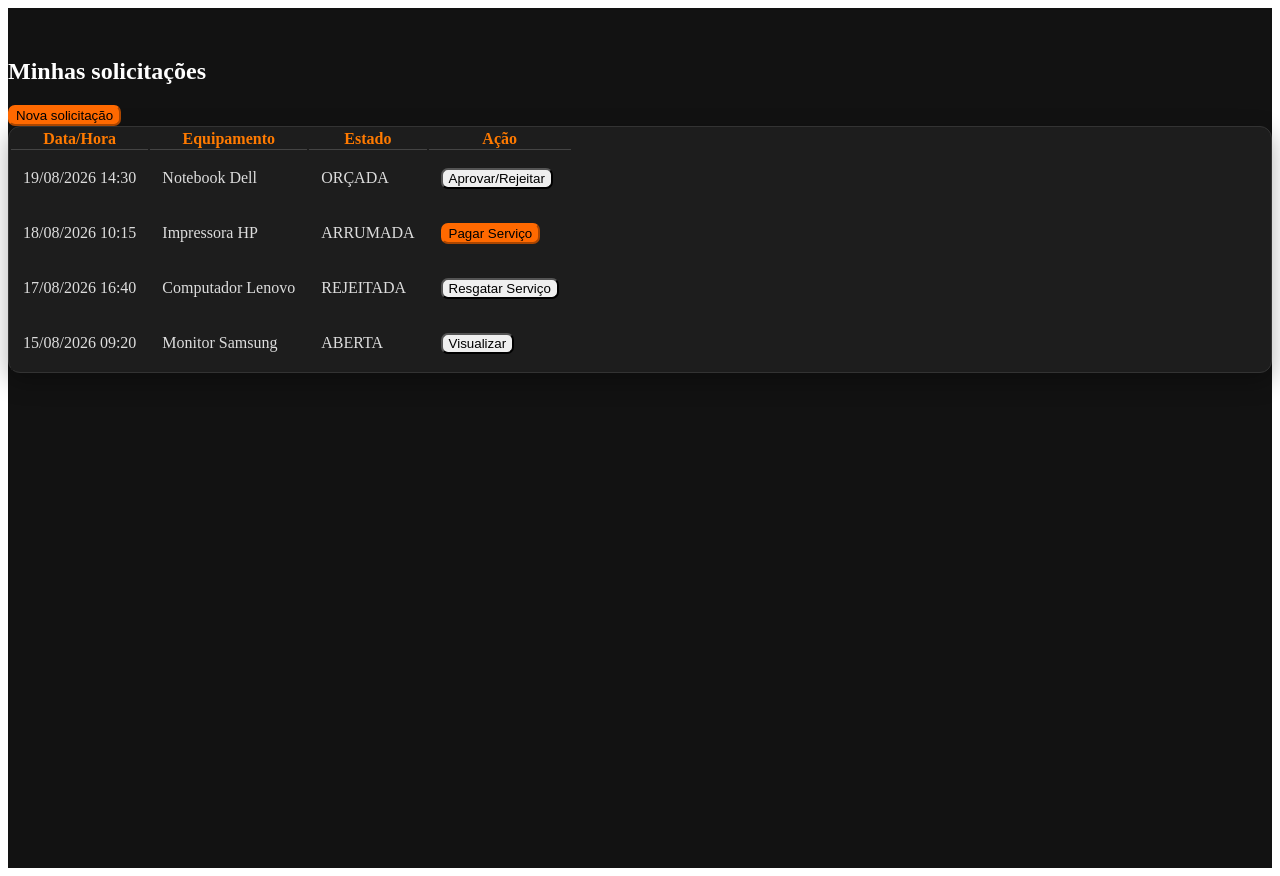
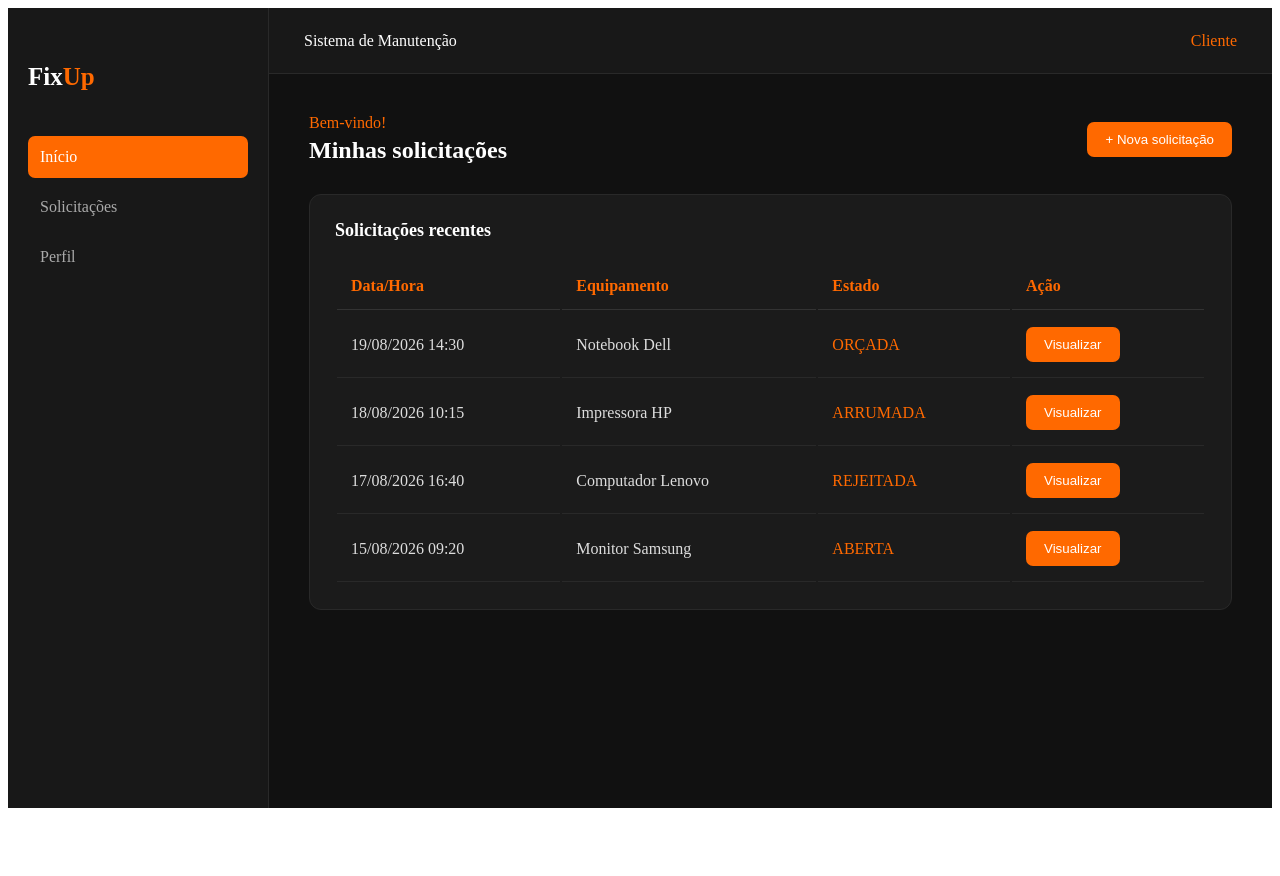
Before and after one commit to ari-n3ves/projeto-manutencao, an Angular app: page /cliente/inicio in a window 1280 px wide. After the commit the page ends 816 px from the top, so only its background shows below. Built offline with nearby package versions, Linux system fonts and the light colour scheme.

Commit message:
Melhora layout da tela inicial do cliente

```diff
--- a/angular.json
+++ b/angular.json
@@ -2,7 +2,8 @@
   "$schema": "./node_modules/@angular/cli/lib/config/schema.json",
   "version": 1,
   "cli": {
-    "packageManager": "npm"
+    "packageManager": "npm",
+    "analytics": false
   },
   "newProjectRoot": "projects",
   "projects": {
--- a/src/app/cliente/inicio/inicio.css
+++ b/src/app/cliente/inicio/inicio.css
@@ -1,57 +1,131 @@
 :host {
   display: block;
   min-height: 100vh;
-  background: #121212;
-  color: #f5f5f5;
-  padding: 30px 0;
+  background: #111;
+  color: #fff;
 }
 
-h2 {
-  font-weight: 600;
-  color: #ffffff;
+.dashboard {
+  display: flex;
+  min-height: 100vh;
+}
+
+.sidebar {
+  width: 220px;
+  background: #181818;
+  padding: 30px 20px;
+  border-right: 1px solid #292929;
+}
+
+.logo {
+  font-size: 25px;
+  margin-bottom: 45px;
+}
+
+.logo span {
+  color: #ff6900;
+}
+
+.sidebar a {
+  display: block;
+  padding: 12px;
+  margin-bottom: 8px;
+  color: #aaa;
+  text-decoration: none;
+  border-radius: 7px;
+}
+
+.sidebar a:hover,
+.sidebar .active {
+  background: #ff6900;
+  color: #fff;
+}
+
+.main-content {
+  flex: 1;
+}
+
+.topbar {
+  height: 65px;
+  display: flex;
+  justify-content: space-between;
+  align-items: center;
+  padding: 0 35px;
+  background: #181818;
+  border-bottom: 1px solid #292929;
+}
+
+.user {
+  color: #ff6900;
+}
+
+.content {
+  padding: 40px;
+}
+
+.page-header {
+  display: flex;
+  justify-content: space-between;
+  align-items: center;
+  margin-bottom: 30px;
+}
+
+.page-header p {
+  color: #ff6900;
+  margin: 0;
+}
+
+.page-header h1 {
+  margin: 5px 0 0;
+}
+
+.new-button,
+.action-button {
+  background: #ff6900;
+  color: white;
+  border: none;
+  padding: 10px 18px;
+  border-radius: 7px;
+  cursor: pointer;
 }
 
 .card {
-  background: #1d1d1d;
-  border: 1px solid #333;
+  background: #1b1b1b;
+  padding: 25px;
+  border: 1px solid #292929;
   border-radius: 12px;
-  box-shadow: 0 8px 25px rgba(0, 0, 0, 0.3);
+}
+
+.card h2 {
+  margin-top: 0;
+  font-size: 18px;
 }
 
 .table {
-  margin-bottom: 0;
-  color: #eeeeee;
-  vertical-align: middle;
+  width: 100%;
+  margin-top: 20px;
+
 }
 
-.table thead th {
-  color: #ff7a00;
-  border-bottom: 1px solid #444;
-  font-weight: 600;
+.table th {
+  color: #ff6900;
+  text-align: left;
+  border-bottom: 1px solid #333;
+  padding: 14px;
+  background-color: transparent !important;
 }
 
-.table tbody td {
-  background: #1d1d1d;
-  color: #dddddd;
-  border-color: #333;
-  padding: 16px 12px;
+.table td {
+  padding: 15px 14px;
+  border-bottom: 1px solid #292929;
+  color: #ddd;
 }
 
-.table tbody tr:hover td {
-  background: #262626;
+.table th,
+.table td {
+  background-color: transparent !important;
 }
 
-.btn-primary {
-  background: #ff6900;
-  border-color: #ff6900;
+.status {
+  color: #ff6900;
 }
-
-.btn-primary:hover {
-  background: #e85d00;
-  border-color: #e85d00;
-}
-
-.btn {
-  border-radius: 7px;
-  font-weight: 500;
-}
--- a/src/app/cliente/inicio/inicio.html
+++ b/src/app/cliente/inicio/inicio.html
@@ -1,12 +1,36 @@
-<div class="container mt-4">
-  <div class="d-flex justify-content-between align-items-center mb-4">
-    <h2>Minhas solicitações</h2>
-    <button class="btn btn-primary">Nova solicitação</button>
+<div class="dashboard">
+
+  <aside class="sidebar">
+    <h3 class="logo">Fix<span>Up</span></h3>
+
+    <nav>
+      <a class="active">Início</a>
+      <a>Solicitações</a>
+      <a>Perfil</a>
+    </nav>
+  </aside>
+
+  <main class="main-content">
+
+    <header class="topbar">
+      <span>Sistema de Manutenção</span>
+      <span class="user">Cliente</span>
+    </header>
+
+    <section class="content">
+      <div class="page-header">
+        <div>
+          <p>Bem-vindo!</p>
+          <h1>Minhas solicitações</h1>
+        </div>
+
+        <button class="new-button">+ Nova solicitação</button>
       </div>
 
       <div class="card">
-    <div class="card-body">
-      <table class="table table-hover">
+        <h2>Solicitações recentes</h2>
+
+        <table class="table">
           <thead>
             <tr>
               <th>Data/Hora</th>
@@ -21,22 +45,14 @@
               <tr>
                 <td>{{ solicitacao.data }}</td>
                 <td>{{ solicitacao.equipamento }}</td>
-              <td>{{ solicitacao.estado }}</td>
-              <td>
-                @if (solicitacao.estado === 'ORÇADA') {
-                  <button class="btn btn-success btn-sm">Aprovar/Rejeitar</button>
-                } @else if (solicitacao.estado === 'REJEITADA') {
-                  <button class="btn btn-warning btn-sm">Resgatar Serviço</button>
-                } @else if (solicitacao.estado === 'ARRUMADA') {
-                  <button class="btn btn-primary btn-sm">Pagar Serviço</button>
-                } @else {
-                  <button class="btn btn-secondary btn-sm">Visualizar</button>
-                }
-              </td>
+                <td><span class="status">{{ solicitacao.estado }}</span></td>
+                <td><button class="action-button">Visualizar</button></td>
               </tr>
             }
           </tbody>
         </table>
       </div>
+    </section>
+
+  </main>
 </div>
-</div>
```
Also changed, not shown: src/app/app.routes.ts (+16 -0 lines). Lines whose indentation alone changed are shown as unchanged.
